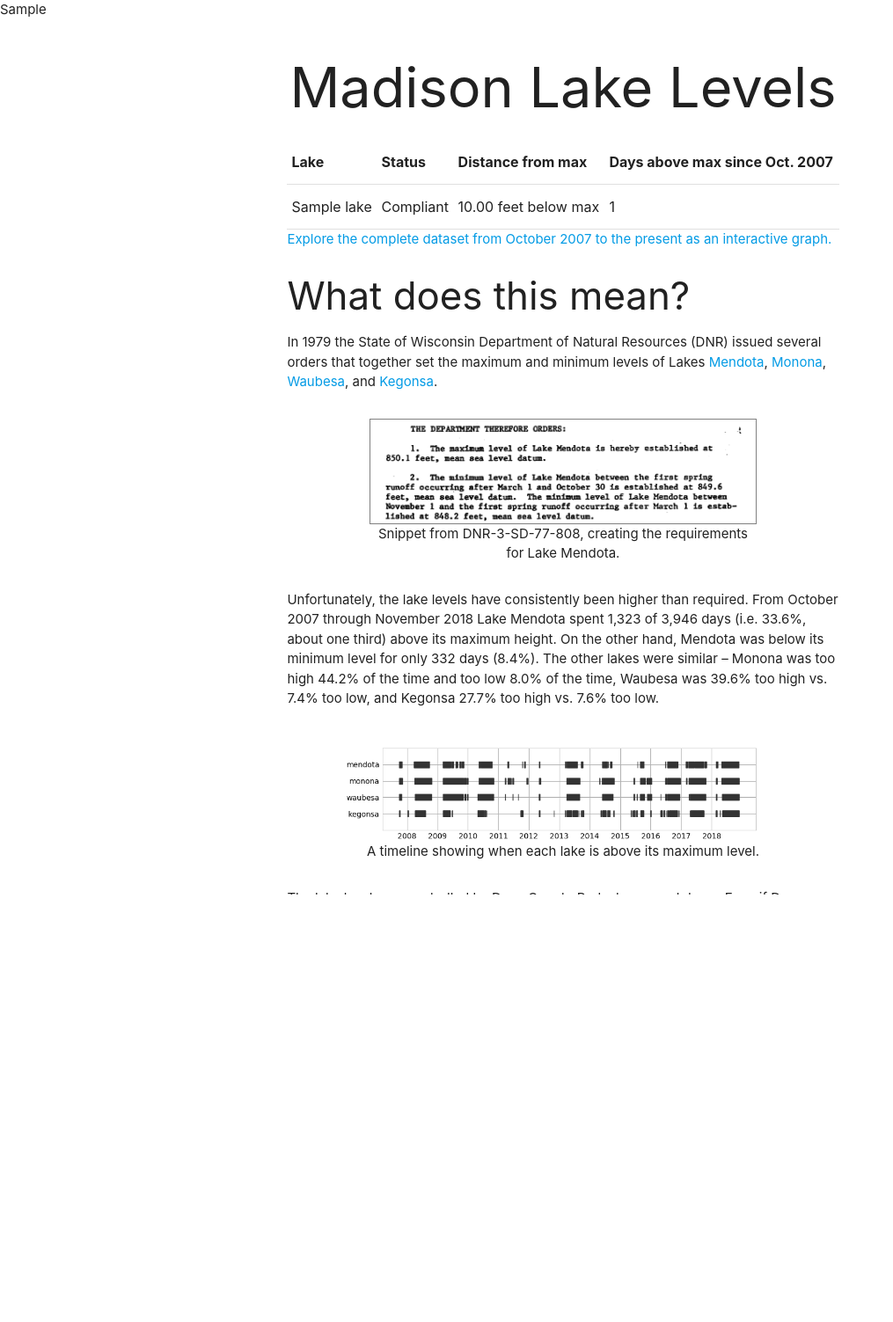
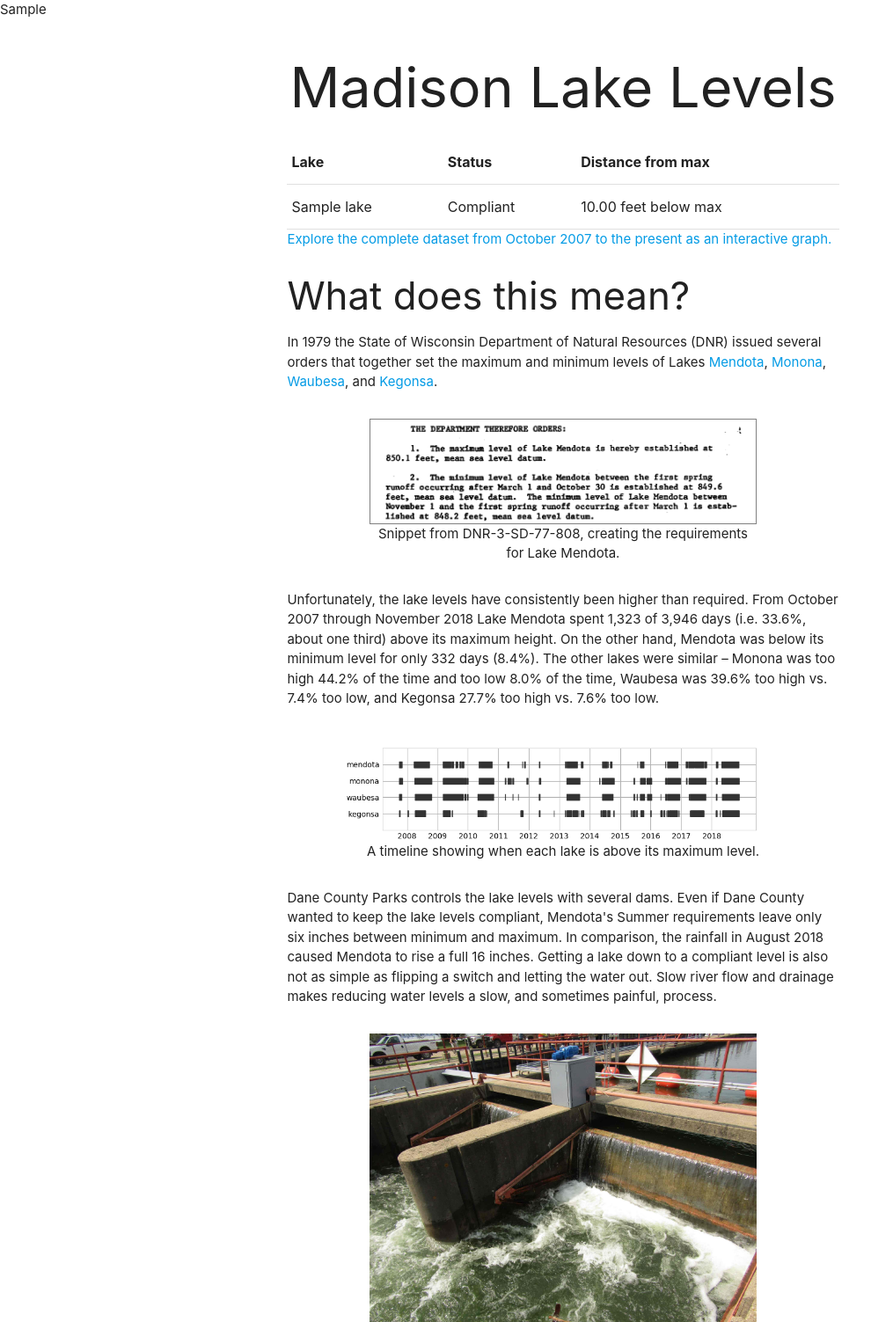
Before and after one commit to kbrose/yahara-info, a Flask app: template templates/main.html in a window 1280 px wide. Shown: the top 1503 px of the page at 88% size, without its empty margins (0-1015 px from the left). Run offline with Flask 2, Linux system fonts and the light colour scheme; the template is opened without the code that fills it: most values are stand-ins (such as "Sample title", 1, 10 or a date in 2020); parts of the project's set-up code (start-up, migrations or seed data) failed here and were passed over.

Commit message:
Simplify table

```diff
--- a/templates/main.html
+++ b/templates/main.html
@@ -7,14 +7,13 @@
                 <th>Lake</th>
                 <th>Status</th>
                 <th>Distance from max</th>
-                <th>Days above max since Oct. 2007</th>
             </tr>
         </thead>
         <tbody>
             {% for lake, is_high, streak, curr_height, max_allowed, total_high in info %}
-                <tr {% if is_high %}class="red lighten-5"{% endif %}>
+                <tr {% if is_high %}class="red lighten-5 bold" style="font-weight: bold"{% endif %}>
                     <td>{{ lake }}</td>
-                    <td>{% if is_high %}<b>Too high</b>{% else %}Compliant{% endif %}</td>
+                    <td>{% if is_high %}Too high{% else %}Compliant{% endif %}</td>
                     <td>
                         {% if is_high %}
                         {{ '%0.2f'| format(curr_height - max_allowed|float) }} feet above max
@@ -22,7 +21,6 @@
                         {{ '%0.2f'| format(max_allowed - curr_height|float) }} feet below max
                         {% endif %}
                     </td>
-                    <td>{{ total_high }}</td>
                 </tr>
             {% endfor %}
         </tbody>
@@ -46,7 +44,7 @@
         <figcaption>A timeline showing when each lake is above its maximum level.</figcaption>
     </figure>
     <p>
-        The lake levels are controlled by Dane County Parks by several dams. Even if Dane County wanted to keep the lake levels compliant, Mendota's Summer requirements leave only six inches between minimum and maximum. In comparison, the rainfall in August 2018 caused Mendota to rise a full 16 inches. Getting a lake down to a compliant level is also not as simple as flipping a switch and letting the water out. Slow river flow and drainage makes reducing water levels a slow, and sometimes painful, process.
+        Dane County Parks controls the lake levels with several dams. Even if Dane County wanted to keep the lake levels compliant, Mendota's Summer requirements leave only six inches between minimum and maximum. In comparison, the rainfall in August 2018 caused Mendota to rise a full 16 inches. Getting a lake down to a compliant level is also not as simple as flipping a switch and letting the water out. Slow river flow and drainage makes reducing water levels a slow, and sometimes painful, process.
     </p>
     <figure class="container center section">
         <img src="/static/imgs/dam.jpg" alt="A picture of Tenney Park Lock and Dam." class="responsive-img">
```
